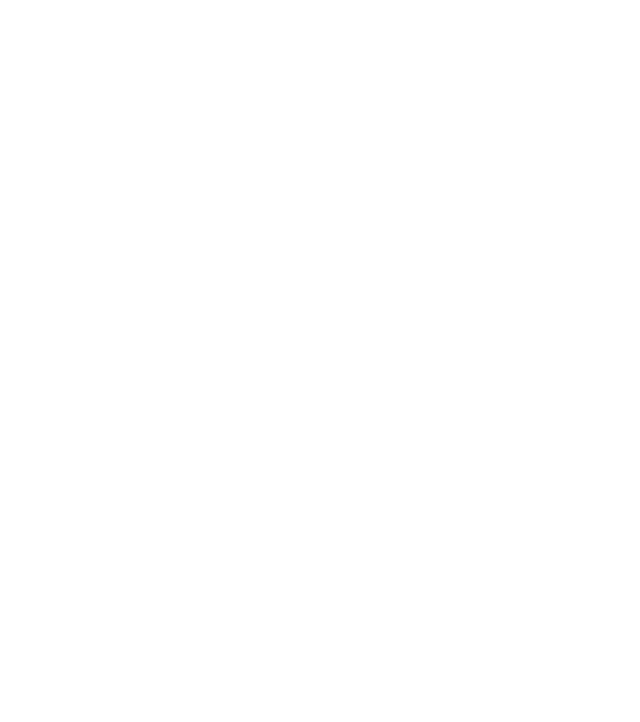
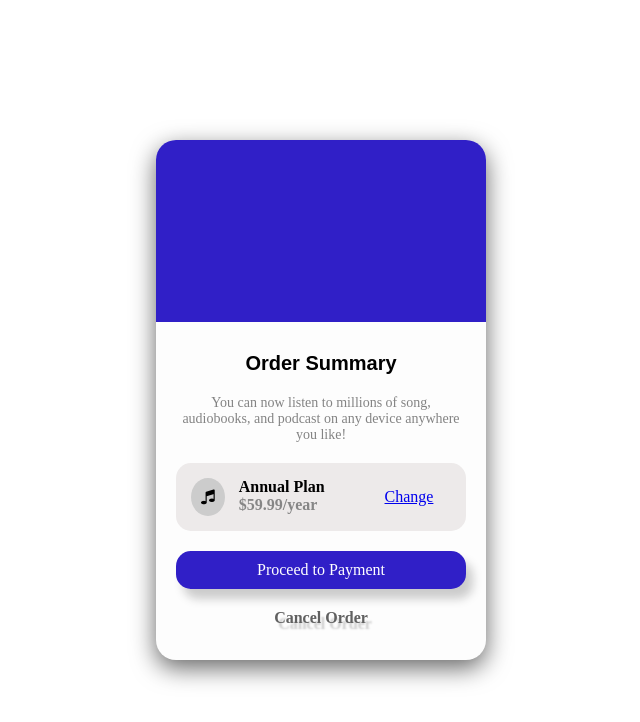
Before and after one commit to Simidaniels/summary-_card, a plain HTML site: page index.html in a window 1280 px wide. Shown: the whole page, without its empty margins (319-959 px from the left). Drawn offline with Linux system fonts and the light colour scheme.

Commit message:
Few changs made

```diff
--- a/index.html
+++ b/index.html
@@ -1,14 +1,42 @@
 <!DOCTYPE html>
 <html>
     <head>
+        <title>Summary Card</title>
+        <link rel="stylesheet" href="./style.css">
+        <link rel="stylesheet" href="https://cdnjs.cloudflare.com/ajax/libs/font-awesome/4.7.0/css/font-awesome.min.css">
+    </head>
+    <body>
+        <div class="periodical-schedule">
+            <div class="image-wrapper">
 
-        <title>
+            </div>
+            <div class="summary">Order Summary</div>
+            <div class="text">You can now
+                listen to millions of song, audiobooks,
+                and podcast on any device anywhere
+                you like!
+            </div>
 
-        </title>
+            <div class="time">
+                <div class="icon">
+                    <i class="fa fa-music checked"></i>
+                </div>
+                    <div class="date">
+                        Annual Plan
+                            <br><span>$59.99/year</span>
+                </div>
+                <div class="change">
+                    <a href="##">Change</a>
+                </div>
+            </div>
 
-    </head>
+            <div class="payment">
+                <a href="##">Proceed to Payment</a>
+            </div>
 
-    <body>
-
+            <div class="cancel">
+                <a href="##">Cancel Order</a>
+            </div>
+        </div>
     </body>
 </html>
--- a/style.css
+++ b/style.css
@@ -1,3 +1,86 @@
-*{
-
+.periodical-schedule{
+    position: absolute;
+    top: 50%;
+    left: 50%;
+    width: 330px;
+    border-radius: 20px;
+    height: 520px;
+    transform: translate(-50%, -50%);
+    background: #fdfdfd;
+    box-shadow: 0 8px 25px rgba(0,0,0,.6);
 }
+.image-wrapper{
+    height: 35%;
+    background: hsl(246, 73%, 45%);
+    border-radius: 20px;
+    border-bottom-left-radius: 0px;
+    border-bottom-right-radius: 0px;
+}
+.summary{
+    font-size: 20px;
+    font-family: sans-serif;
+    font-weight: bold;
+    text-align: center;
+    margin-top: 30px;
+}
+.text{
+    text-align: center;
+    font-weight: 400;
+    font-size: 14px;
+    color: rgb(131, 131, 131);
+    margin: 20px;
+}
+.time{
+    display: flex;
+    background: rgb(237, 234, 234);
+    margin: 20px;
+    padding: 15px;
+    border-radius: 15px;
+}
+.icon{
+    padding-top: 10px;
+    background: #ccc;
+    padding: 10px;
+    border-radius: 50%;
+}
+.date{
+    padding-left: 14px;
+    font-weight: bold;
+}
+.date span{
+    color: rgb(134, 134, 134);
+}
+.change{
+    padding-top: 10px;
+    width: 8vh;
+    margin-left: 60px;
+}
+.payment{
+    text-align: center;
+    padding: 10px;
+    background-color: hsl(246, 73%, 45%);
+    margin: 20px;
+    border-radius: 15px;
+    box-shadow: 7px 10px 10px #ccc;
+}
+.payment a{
+    text-decoration: none;
+    color: #fff;
+}
+.payment a:hover{
+    color: rgb(69, 228, 228);
+    transition: 0.8S ease-in-out;
+}
+.cancel{
+    text-align: center;
+}
+.cancel a{
+    text-decoration: none;
+    font-weight: bold;
+    color: rgb(97, 97, 97);
+    text-shadow: 4px 6px 2px #ccc;
+}
+.cancel a:hover{
+    color: hsl(246, 53%, 49%);
+    transition: 0.8 ease-in-out;
+}
```
